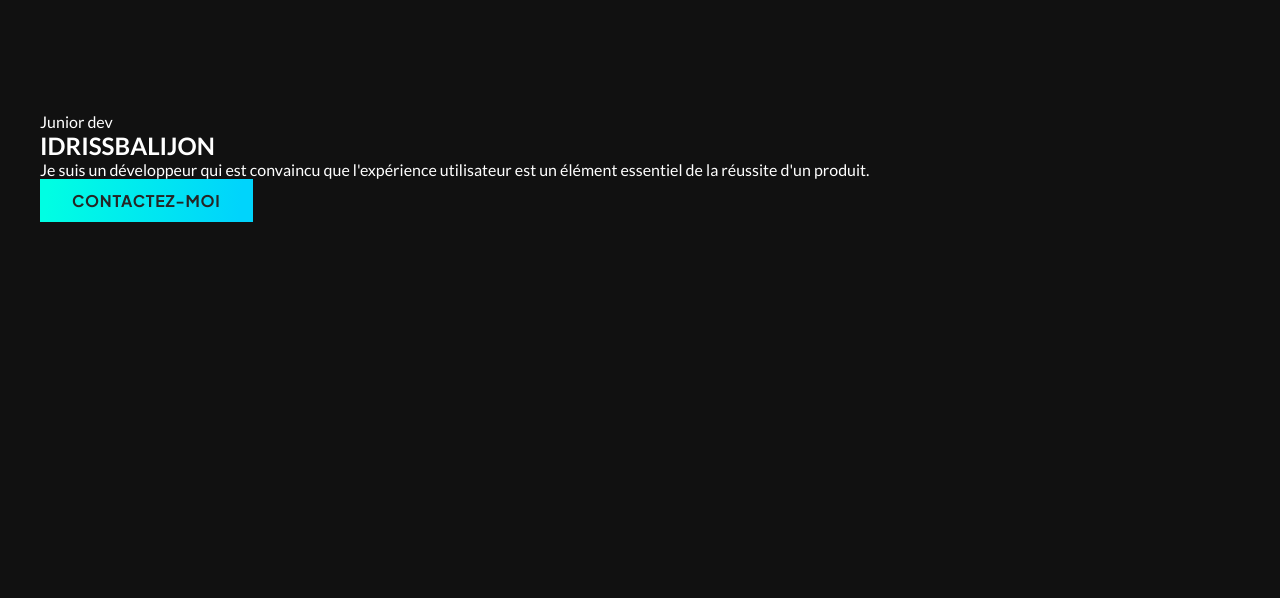
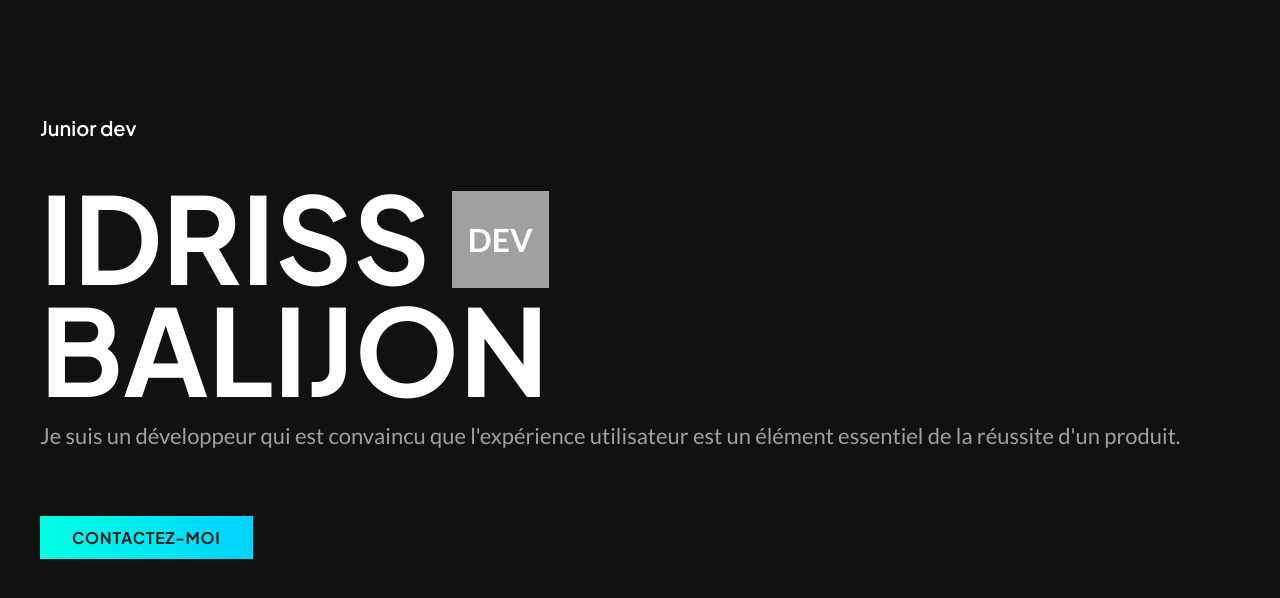
Before and after one commit to Balidriss/MyPage, a PHP site: page / in a window 1280 px wide. Shown: the part 104-702 px from the top of the page. Run offline with PHP 8.4, Linux system fonts and the light colour scheme.

Commit message:
intro section style

```diff
--- a/index.html
+++ b/index.html
@@ -35,13 +35,16 @@
     </header>
     <main>
         <section id="intro-section">
+            <article>
                 <div class="main-title">
                     <p>Junior dev</p>
-                <h1><span class="first-name">Idriss</span>Balijon</h1>
+                    <h1>Idriss <sup>Dev</sup></br>Balijon</h1>
                 </div>
                 <p>Je suis un développeur qui est convaincu que l'expérience utilisateur est un élément essentiel de la
                     réussite d'un produit.</p>
                 <div class="cta-container"><a href="">Contactez-moi</a></div>
+            </article>
+            <figure></figure>
         </section>
     </main>
     <footer>
--- a/styles/style.css
+++ b/styles/style.css
@@ -71,6 +71,10 @@ section {
     letter-spacing: 0.045rem;
 }
 
+article>* {
+    margin-bottom: 1rem;
+}
+
 /* header */
 
 header {
@@ -120,3 +124,50 @@ menu {
 
 
 /* section intro */
+
+
+
+h1 {
+
+    font-family: var(--secondaryFont);
+    font-size: 7.5rem;
+    font-style: normal;
+    font-weight: 700;
+    line-height: 7rem;
+
+}
+
+h1 sup {
+    font-size: 2rem;
+    padding: 1.8rem 1rem;
+    font-weight: 700;
+    background-color: var(--secondaryColorWhite);
+    position: relative;
+    top: 0.5rem;
+
+}
+
+#intro-section p {
+    color: var(--secondaryColorWhite);
+    font-family: var(--primaryFont);
+    font-size: 1.375rem;
+    line-height: 2rem;
+
+}
+
+#intro-section p:first-child {
+    color: var(--primaryColorWhite);
+    font-family: var(--secondaryFont);
+    font-size: 1.25rem;
+    font-weight: 600;
+    margin-bottom: 2rem;
+}
+
+
+#intro-section>*:last-child {
+    margin-bottom: 0;
+}
+
+#intro-section .cta-container {
+    margin: 4rem 0;
+}
```
Lines whose indentation alone changed are shown as unchanged.
